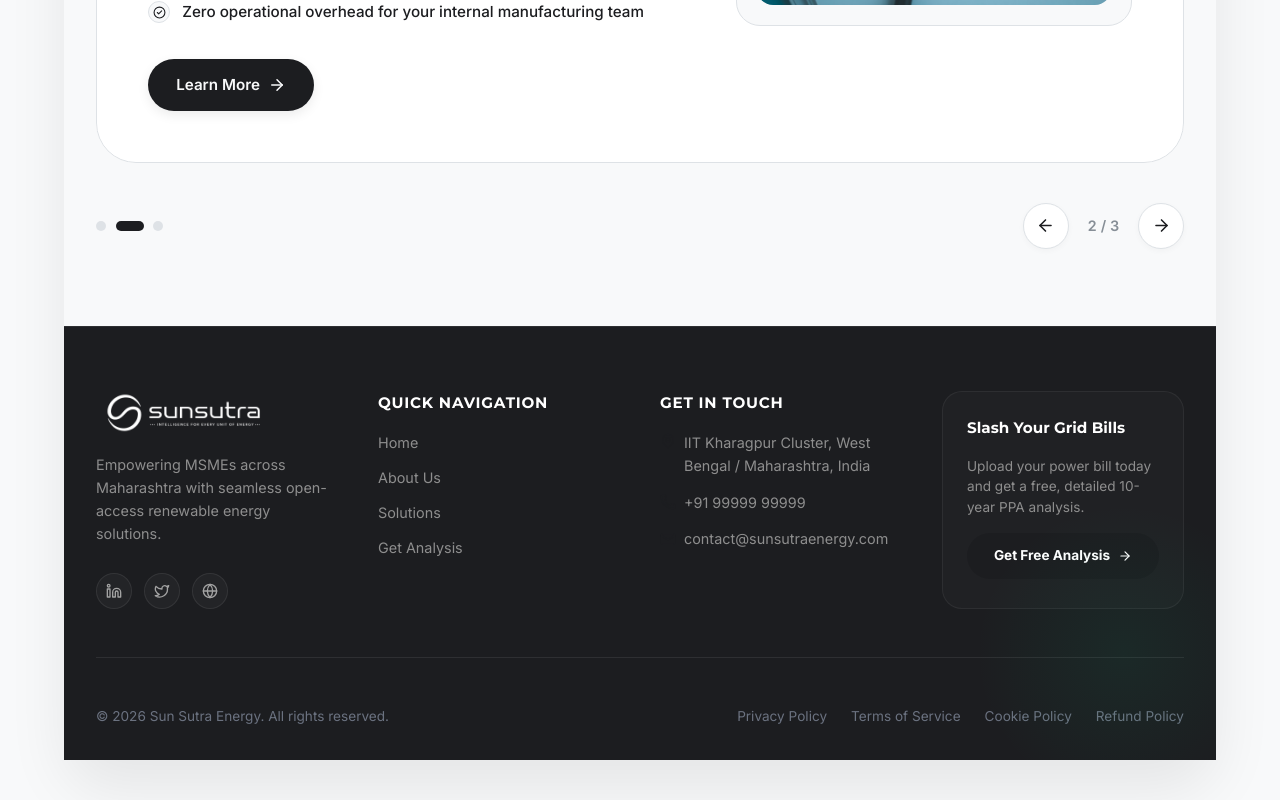
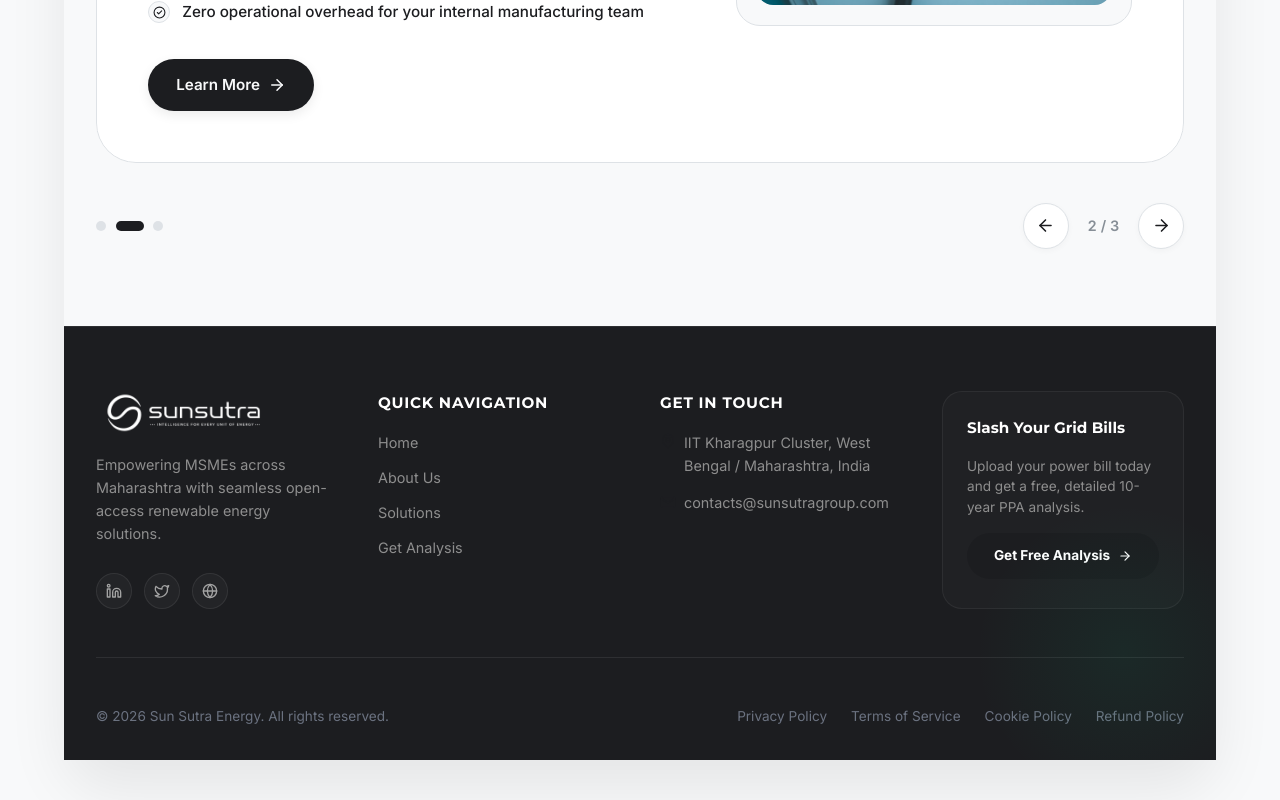
Before and after one commit to Sun-Sutra/sun-sutra, a React (Vite) app: page / in a window 1280 px wide. Shown: the part 2879-3679 px from the top of the page. Built offline with nearby package versions, Linux system fonts and the light colour scheme; no server answers; what react-google-recaptcha-v3 would draw is missing.

Commit message:
Modified according to the list send by Aryan

```diff
--- a/src/components/Footer.jsx
+++ b/src/components/Footer.jsx
@@ -163,13 +163,13 @@ export default function Footer() {
                 <MapPin size={16} style={{ color: 'var(--primary)', flexShrink: 0, marginTop: '2px' }} />
                 <span>IIT Kharagpur Cluster, West Bengal / Maharashtra, India</span>
               </div>
-              <div style={{ display: 'flex', gap: '0.5rem', alignItems: 'center' }}>
+              {/* <div style={{ display: 'flex', gap: '0.5rem', alignItems: 'center' }}>
                 <Phone size={16} style={{ color: 'var(--primary)' }} />
                 <span>+91 99999 99999</span>
-              </div>
+              </div> */}
               <div style={{ display: 'flex', gap: '0.5rem', alignItems: 'center' }}>
                 <Mail size={16} style={{ color: 'var(--primary)' }} />
-                <span>contact@sunsutraenergy.com</span>
+                <span>contacts@sunsutragroup.com</span>
               </div>
             </div>
           </div>
@@ -235,10 +235,10 @@ export default function Footer() {
         }}>
           <span>© {new Date().getFullYear()} Sun Sutra Energy. All rights reserved.</span>
           <div style={{ display: 'flex', gap: '1.5rem' }}>
-            <Link to="/privacy" style={{ color: '#6b7280', textDecoration: 'none' }} onMouseEnter={e => e.target.style.color='#fff'} onMouseLeave={e => e.target.style.color='#6b7280'}>Privacy Policy</Link>
-            <Link to="/terms" style={{ color: '#6b7280', textDecoration: 'none' }} onMouseEnter={e => e.target.style.color='#fff'} onMouseLeave={e => e.target.style.color='#6b7280'}>Terms of Service</Link>
-            <Link to="/cookies" style={{ color: '#6b7280', textDecoration: 'none' }} onMouseEnter={e => e.target.style.color='#fff'} onMouseLeave={e => e.target.style.color='#6b7280'}>Cookie Policy</Link>
-            <Link to="/refund" style={{ color: '#6b7280', textDecoration: 'none' }} onMouseEnter={e => e.target.style.color='#fff'} onMouseLeave={e => e.target.style.color='#6b7280'}>Refund Policy</Link>
+            <Link to="/privacy" style={{ color: '#6b7280', textDecoration: 'none' }} onMouseEnter={e => e.target.style.color = '#fff'} onMouseLeave={e => e.target.style.color = '#6b7280'}>Privacy Policy</Link>
+            <Link to="/terms" style={{ color: '#6b7280', textDecoration: 'none' }} onMouseEnter={e => e.target.style.color = '#fff'} onMouseLeave={e => e.target.style.color = '#6b7280'}>Terms of Service</Link>
+            <Link to="/cookies" style={{ color: '#6b7280', textDecoration: 'none' }} onMouseEnter={e => e.target.style.color = '#fff'} onMouseLeave={e => e.target.style.color = '#6b7280'}>Cookie Policy</Link>
+            <Link to="/refund" style={{ color: '#6b7280', textDecoration: 'none' }} onMouseEnter={e => e.target.style.color = '#fff'} onMouseLeave={e => e.target.style.color = '#6b7280'}>Refund Policy</Link>
           </div>
         </div>
 
```
